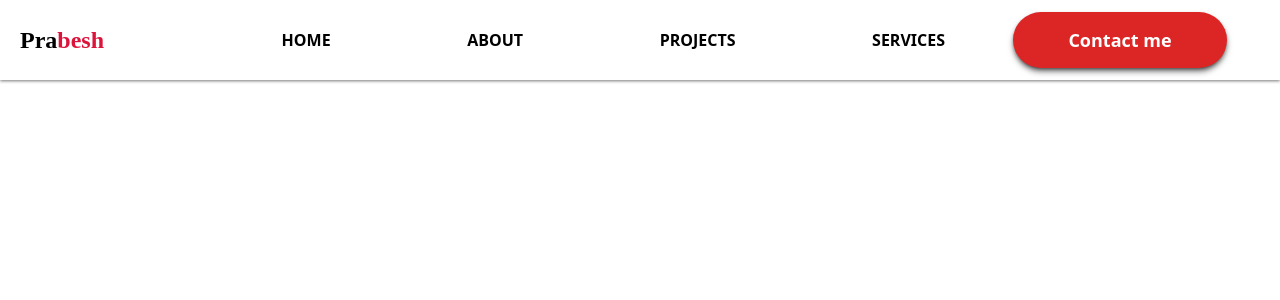
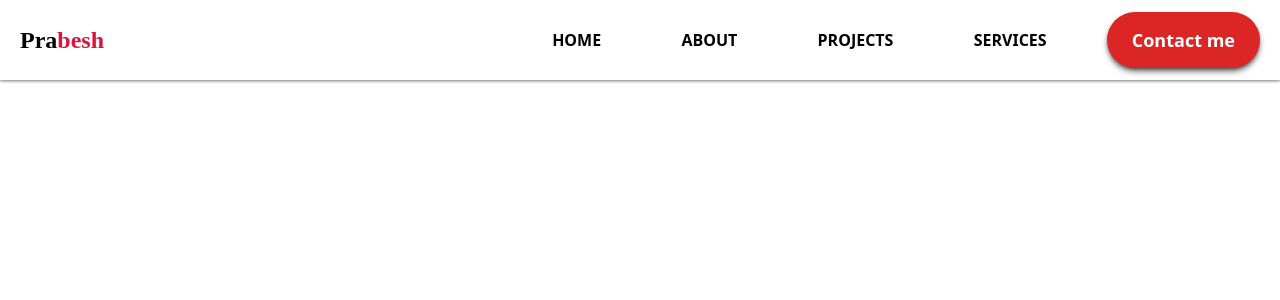
Before and after one commit to PrabeshPP/portfoliov2.00, a React (Create React App) app: page / in a window 1280 px wide. Shown: the top 300 px of the page. Built offline with nearby package versions, Linux system fonts and the light colour scheme.

Commit message:
responsivness added

```diff
--- a/public/index.html
+++ b/public/index.html
@@ -7,14 +7,12 @@
     <meta name="theme-color" content="#000000" />
     <meta
       name="description"
-      content="Web site created using create-react-app"
+      content="Personal Portfolio website created using react js and firebase."
     />
-    <link rel="apple-touch-icon" href="%PUBLIC_URL%/logo192.png" />
     <link rel="manifest" href="%PUBLIC_URL%/manifest.json" />
-    <title>Prabesh</title>
+    <title>Prabesh -Mobile and Web Developer</title>
   </head>
   <body>
-    <noscript>You need to enable JavaScript to run this app.</noscript>
     <div id="root"></div>
   </body>
 </html>
--- a/src/App.tsx
+++ b/src/App.tsx
@@ -11,8 +11,8 @@ function App() {
   return (
     <div className="app">
       <Header/>
-      {/* <Home/>
-      <About/>
+      {/* <Home/> */}
+      {/* <About/>
       <Services/>
       <Projects/>
       <Contacts/>
--- a/src/components/Header/Header.tsx
+++ b/src/components/Header/Header.tsx
@@ -1,26 +1,34 @@
-import React from 'react'
+import React, { useState } from 'react'
 
 const Header:React.FC = () => {
+  const [clicked,setOnClicked]=useState(false);
+  const onClickHandler=()=>{
+    setOnClicked(!clicked);
+  }
+
+
+
   return (
-    <section className='sm:h-[10vh] sm:w-[100%] sm:bg-white sm:flex sm:justify-between sm:shadow-header-shadow sm:sticky sm:top-0 sm:z-10  '>
-        <div className='h-[100%] w-[20%] flex items-center justify-start select-none box-border'>
+    <section className='sm:h-[10vh] sm:w-[100%] sm:bg-white sm:flex sm:flex-row sm:justify-between sm:shadow-header-shadow sm:sticky sm:top-0 sm:z-10 flex flex-col items-center justify-between  sticky top-0 z-10 transition-all  h-max  shadow-md shadow-[#00000057]'>
+        <div className='sm:h-[100%] sm:w-[20%] sm:flex sm:items-center sm:justify-start sm:select-none sm:box-border w-[100%] h-[10vh]  flex items-center justify-between'>
             <h1 className='text-2xl font-extrabold font-neucha ml-5 '>
                 Pra<span className='text-[crimson]'>besh</span>
                 </h1>
-        </div>
-        <button className='hidden'>
-        <svg xmlns="http://www.w3.org/2000/svg" className="h-5 w-5" viewBox="0 0 20 20" fill="currentColor">
+                <button className='sm:hidden mr-2' onClick={onClickHandler}>
+        <svg xmlns="http://www.w3.org/2000/svg" className="h-10 w-10" viewBox="0 0 20 20" fill="currentColor">
         <path fillRule="evenodd" d="M3 5a1 1 0 011-1h12a1 1 0 110 2H4a1 1 0 01-1-1zM3 10a1 1 0 011-1h12a1 1 0 110 2H4a1 1 0 01-1-1zM3 15a1 1 0 011-1h12a1 1 0 110 2H4a1 1 0 01-1-1z" clipRule="evenodd" />
         </svg>
         </button>
-        <div className='hidden  sm:flex sm:items-center sm:h-[100%] sm:w-[100%]'>
-            <ul className='h-[100%] w-[75%] flex justify-around items-center font-bold uppercase '>
-               <li><a href='#home' className='cursor-pointer hover:text-green-500 '>Home</a></li>
-               <li><a href='#about' className='cursor-pointer hover:text-green-500 '>About</a></li>
-               <li><a href='#projects'  className='cursor-pointer hover:text-green-500 '>Projects</a></li>
-               <li><a href='#services' className='cursor-pointer hover:text-green-500 '>Services</a></li>
+        </div>
+
+        <div className={`${clicked==true?"flex":"hidden"} flex-col sm:flex-row  sm:flex sm:items-center sm:h-[100%] sm:w-[60%] sm:justify-end  w-[100%] h-[40vh] `}>
+            <ul className='sm:h-[100%] sm:w-[75%] sm:flex sm:flex-row sm:justify-around sm:items-center flex flex-col  font-bold uppercase justify-around w-[100%] h-[80%]'>
+               <li onClick={onClickHandler}><a href='#home' className='sm:cursor-pointer sm:hover:text-green-500 px-5 '>Home</a></li>
+               <li onClick={onClickHandler}><a href='#about' className='sm:cursor-pointer sm:hover:text-green-500 px-5'>About</a></li>
+               <li onClick={onClickHandler}><a href='#projects'  className='sm:cursor-pointer sm:hover:text-green-500 px-5'>Projects</a></li>
+               <li onClick={onClickHandler}><a href='#services' className='sm:cursor-pointer sm:hover:text-green-500 px-5'>Services</a></li>
             </ul>
-            <a href='#contacts' className='h-[70%] w-[20%]'><button className='h-[100%] w-[100%] bg-red-600 outline-none rounded-full hover:bg-green-500 text-lg font-bold text-white shadow-md shadow-[#00000097]'>Contact me</button></a>
+            <a onClick={onClickHandler} href='#contacts' className='sm:h-[70%] sm:w-[20%] sm:mr-5 h-[20%] w-[40%] mx-5 my-5 rounded-full'><button className='h-[100%] w-[100%] bg-red-600 outline-none rounded-full sm:hover:bg-green-500 text-lg font-bold text-white shadow-md shadow-[#00000097]'>Contact me</button></a>
         </div>
 
     </section>
--- a/src/components/Home/Home.tsx
+++ b/src/components/Home/Home.tsx
@@ -3,27 +3,42 @@ import { BsLinkedin, BsGithub, BsTwitter } from "react-icons/bs";
 
 export const Home = () => {
   return (
-        <section id="home" className="min-h-[90vh] w-[100%]  flex  flex-col p-0 m-0 bg-[royalblue] justify-between items-center">
-            <div className="min-h-[20%] w-[60%] text-center flex items-center justify-center flex-col  mt-32" >
-                <span className="text-5xl text-white font-bold font-sans">
+    <section
+      id="home"
+      className="sm:min-h-[90vh] w-[100%]  flex  flex-col p-0 m-0 bg-[royalblue] justify-between items-center relative min-h-[60vh] "
+    >
+      <div className="sm:min-h-[20vh] w-[100%] text-center flex items-center justify-center flex-col  sm:mt-32 absolute top-20 h-[max-content]">
+        <span className="sm:text-5xl sm:text-white sm:font-bold sm:font-sans text-3xl text-white font-bold font-sans">
           Mobile Developer,Web Developer, Blockchain Enthusiast.
         </span>
-                <div className="flex w-[25%] h-[5vh]  justify-around items-center text-2xl text-white mt-10 ">
-                <a href="https://www.linkedin.com/in/prabeshbista/" target="_blank"><BsLinkedin className="cursor-pointer text-white transition-all  hover:text-white hover:scale-[1.5] " /></a>
-          <a href="https://github.com/PrabeshPP" target="_blank"><BsGithub className="cursor-pointer transition-all text-white hover:text-white hover:scale-[1.5] " /></a>
-        <a href="https://twitter.com/Prabeshbista9" target="_blank"><BsTwitter className="cursor-pointer transition-all text-white hover:text-white hover:scale-[1.5] " /></a>
+        <div className="sm:flex sm:w-[25%] sm:h-[5vh]  sm:justify-around sm:items-center sm:text-2xl sm:text-white sm:mt-10 w-[35%] h-[5vh] justify-around flex items-center text-2xl mt-5 ">
+          <a href="https://www.linkedin.com/in/prabeshbista/" target="_blank">
+            <BsLinkedin className="cursor-pointer text-white transition-all  hover:text-white sm:hover:scale-[1.5] " />
+          </a>
+          <a href="https://github.com/PrabeshPP" target="_blank">
+            <BsGithub className="cursor-pointer transition-all text-white hover:text-white sm:hover:scale-[1.5] " />
+          </a>
+          <a href="https://twitter.com/Prabeshbista9" target="_blank">
+            <BsTwitter className="cursor-pointer transition-all text-white hover:text-white sm:hover:scale-[1.5] " />
+          </a>
         </div>
-                <div className="h-[6vh] w-[3%]  mt-5 border-2 rounded-full flex items-center justify-center ">
-                    <div className="h-2 w-2 bg-white  rounded-full animate-boucning-circle">
-                    </div>
+        <div className="sm:h-[8vh] sm:w-[2%]  sm:mt-5 border-2 rounded-full flex items-center justify-center h-[8vh] w-[8%] mt-5">
+          <div className="h-2 w-2 bg-white  rounded-full animate-boucning-circle"></div>
         </div>
       </div>
 
-            <svg xmlns="http://www.w3.org/2000/svg" preserveAspectRatio="none" viewBox="0 0 1440 320" className="h-[35vh] w-[100%]">
-            <path fill="#fff" fillOpacity="1" d="M0,192L60,176C120,160,240,128,360,138.7C480,149,600,203,720,234.7C840,267,960,277,1080,261.3C1200,245,1320,203,1380,181.3L1440,160L1440,320L1380,320C1320,320,1200,320,1080,320C960,320,840,320,720,320C600,320,480,320,360,320C240,320,120,320,60,320L0,320Z"></path>
+      <svg
+        xmlns="http://www.w3.org/2000/svg"
+        preserveAspectRatio="none"
+        viewBox="0 0 1440 320"
+        className="sm:h-[35vh] w-[100%] h-[10vh] absolute bottom-[-1px]"
+      >
+        <path
+          fill="#fff"
+          fillOpacity="1"
+          d="M0,192L60,176C120,160,240,128,360,138.7C480,149,600,203,720,234.7C840,267,960,277,1080,261.3C1200,245,1320,203,1380,181.3L1440,160L1440,320L1380,320C1320,320,1200,320,1080,320C960,320,840,320,720,320C600,320,480,320,360,320C240,320,120,320,60,320L0,320Z"
+        ></path>
       </svg>
-
-
     </section>
   );
 };
```
Also changed, not shown: 1 other file (tests, documents, lock files or other folders). Lines whose indentation alone changed are shown as unchanged.
